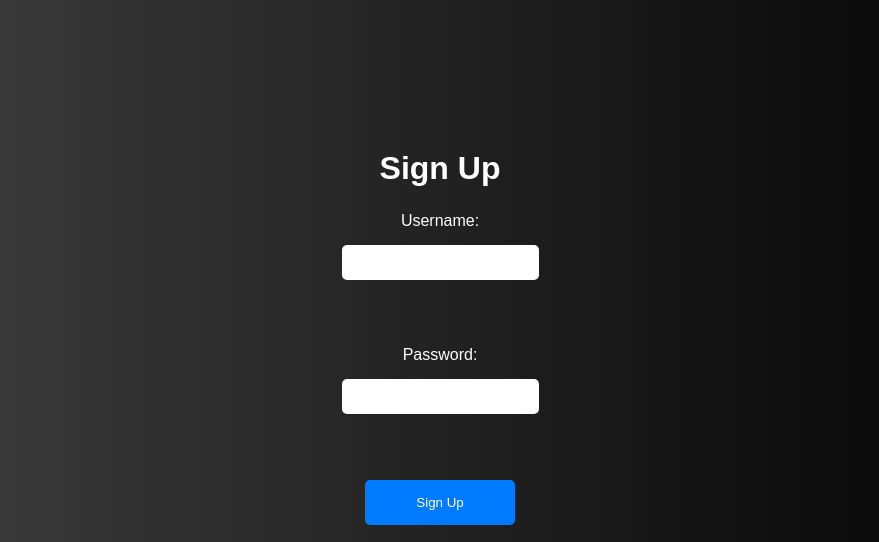
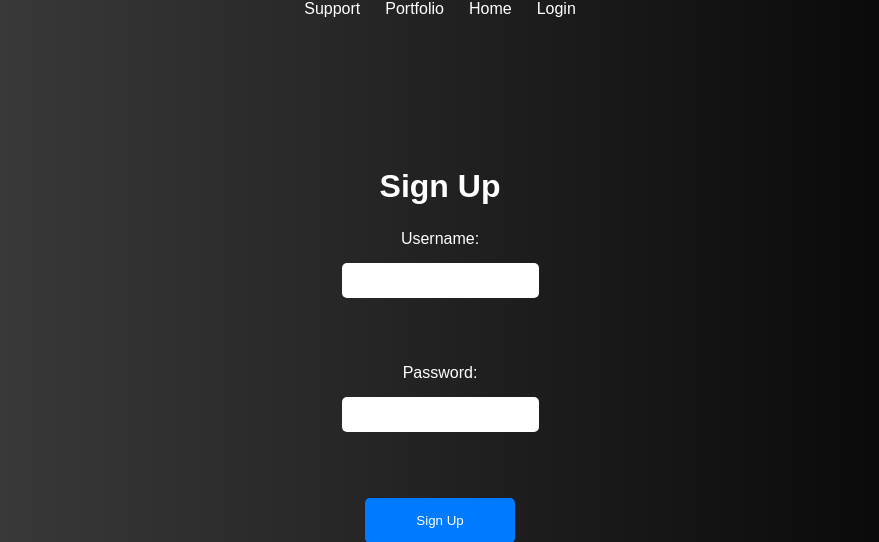
Before and after one commit to BriLouSal/MarketSight, a Django app: template MarketSight/MarketSightBack/templates/base/signup.html in a window 1280 px wide. Shown: the top 542 px of the page, without its empty margins (200-1079 px from the left). Run offline with Django 5.2, Linux system fonts and the light colour scheme; the template is opened without the code that fills it, so the values that code supplies are empty.

Commit message:
Minor Update!

```diff
--- a/MarketSight/MarketSightBack/static/signup.css
+++ b/MarketSight/MarketSightBack/static/signup.css
@@ -13,8 +13,27 @@ body{
     color: #333;
     background-image: linear-gradient(to right, #434343 0%, black 100%);
 }
+.navbar{
+    display: flex;
+    flex-direction: row;
+    justify-content: center;
+    align-items: center;
+    gap: 25px;
+    text-decoration: none;
+    color: #fff;
+    font-family: 'Poppins', sans-serif;
+}
 
 
+a:link{
+    text-decoration: none;
+    color: #fff
+}
+
+a:visited {
+  color: #fff;
+  text-decoration: none;
+}
 
 .border {
     display: flex;
--- a/MarketSight/MarketSightBack/templates/base/signup.html
+++ b/MarketSight/MarketSightBack/templates/base/signup.html
@@ -8,10 +8,22 @@
     <link rel="stylesheet" href="{% static 'signup.css'  %}">
 </head>
 <body>
+
+
+        <div class="navbar">
+        <a href="{% url 'assistance' %}">Support</a>
+        <a href="{% url 'room' %}">Portfolio</a>
+        <a href="{% url 'home' %}">Home</a>
+        <a href="{% url 'login' %}">Login</a>
+
+        </div>
+
         <div class="border">
         <h1>Sign Up</h1>
 
-        <form action="/signup" method="post">
+
+        <form action="/signup" method="POST">
+            {% csrf_token %}
             <label for="username">Username:</label>
             <input type="text" id="username" name="username" required><br><br>
             <label for="password">Password:</label>
@@ -22,5 +34,7 @@
 
 
 
+
+
 </body>
 </html>
```
Also changed, not shown: MarketSight/MarketSightBack/templates/base/login.html (+14 -0 lines), MarketSight/MarketSightBack/views.py (+15 -10 lines), MarketSight/MarketSightBack/migrations/0008_delete_message_delete_transaction_and_more.py (added).
